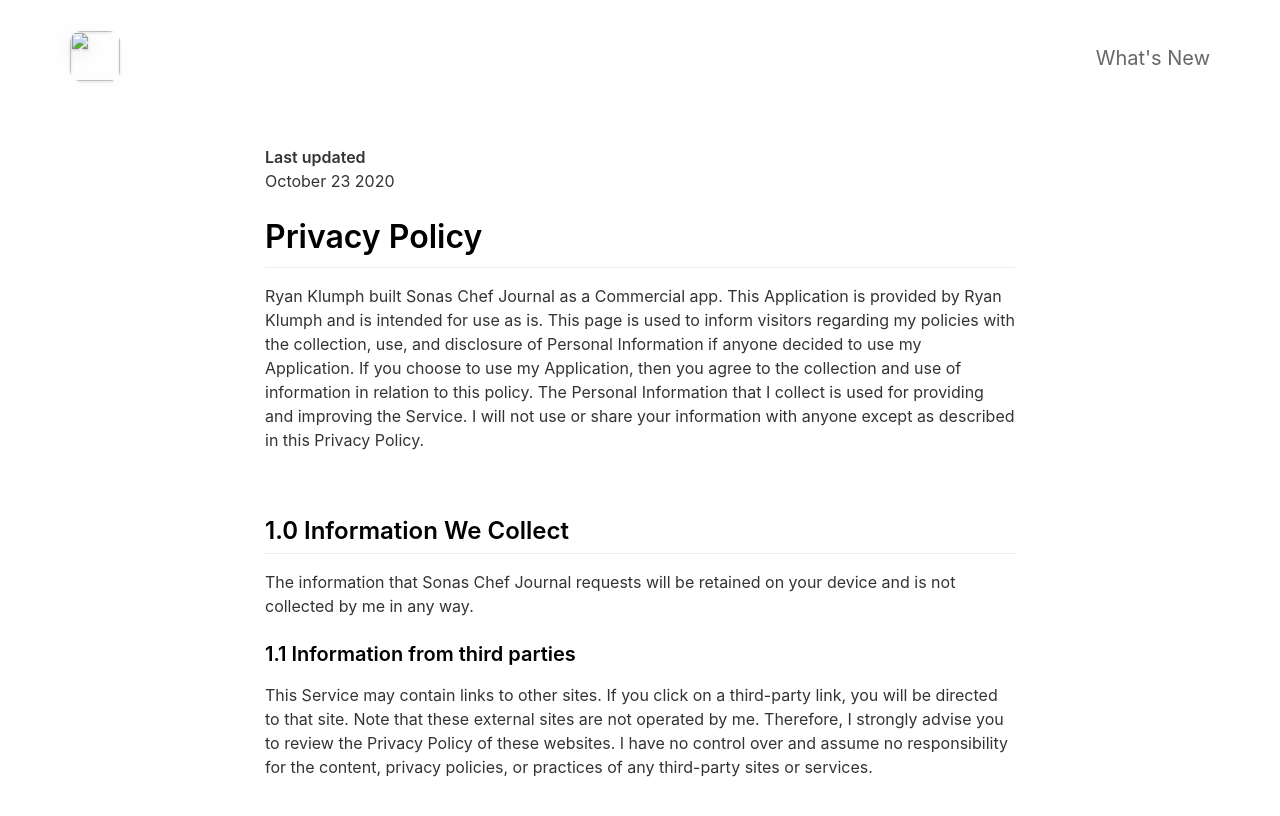
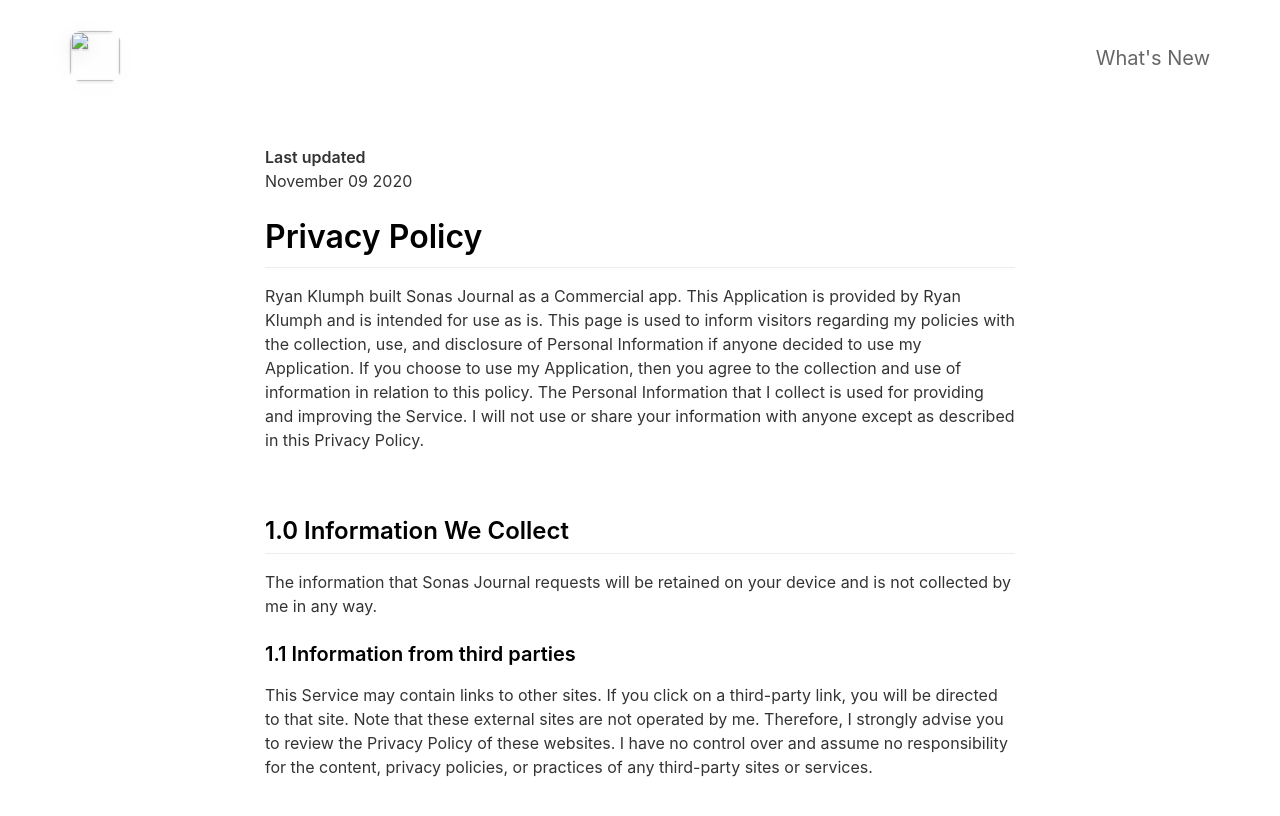
Before and after one commit to sonasapps/journal, a Jekyll site: the page built from _pages/privacypolicy.md, in a window 1280 px wide. Shown: the top 816 px of the page. Built offline with Jekyll 4.4.1, drawn with Linux system fonts in a browser that asks for light colours; nearby versions of some CDN libraries.

Commit message:
Update privacypolicy.md

```diff
--- a/_pages/privacypolicy.md
+++ b/_pages/privacypolicy.md
@@ -5,15 +5,15 @@ include_in_header: false
 ---
 
 **Last updated**
-October 23 2020
+November 09 2020
 
 # Privacy Policy
-Ryan Klumph built Sonas Chef Journal as a Commercial app. This Application is provided by Ryan Klumph and is intended for use as is. This page is used to inform visitors regarding my policies with the collection, use, and disclosure of Personal Information if anyone decided to use my Application. If you choose to use my Application, then you agree to the collection and use of information in relation to this policy. The Personal Information that I collect is used for providing and improving the Service. I will not use or share your information with anyone except as described in this Privacy Policy.
+Ryan Klumph built Sonas Journal as a Commercial app. This Application is provided by Ryan Klumph and is intended for use as is. This page is used to inform visitors regarding my policies with the collection, use, and disclosure of Personal Information if anyone decided to use my Application. If you choose to use my Application, then you agree to the collection and use of information in relation to this policy. The Personal Information that I collect is used for providing and improving the Service. I will not use or share your information with anyone except as described in this Privacy Policy.
 
 <br>
 
 ## 1.0 Information We Collect
-The information that Sonas Chef Journal requests will be retained on your device and is not collected by me in any way.
+The information that Sonas Journal requests will be retained on your device and is not collected by me in any way.
 
 ### 1.1 Information from third parties
 This Service may contain links to other sites. If you click on a third-party link, you will be directed to that site. Note that these external sites are not operated by me. Therefore, I strongly advise you to review the Privacy Policy of these websites. I have no control over and assume no responsibility for the content, privacy policies, or practices of any third-party sites or services.
```
